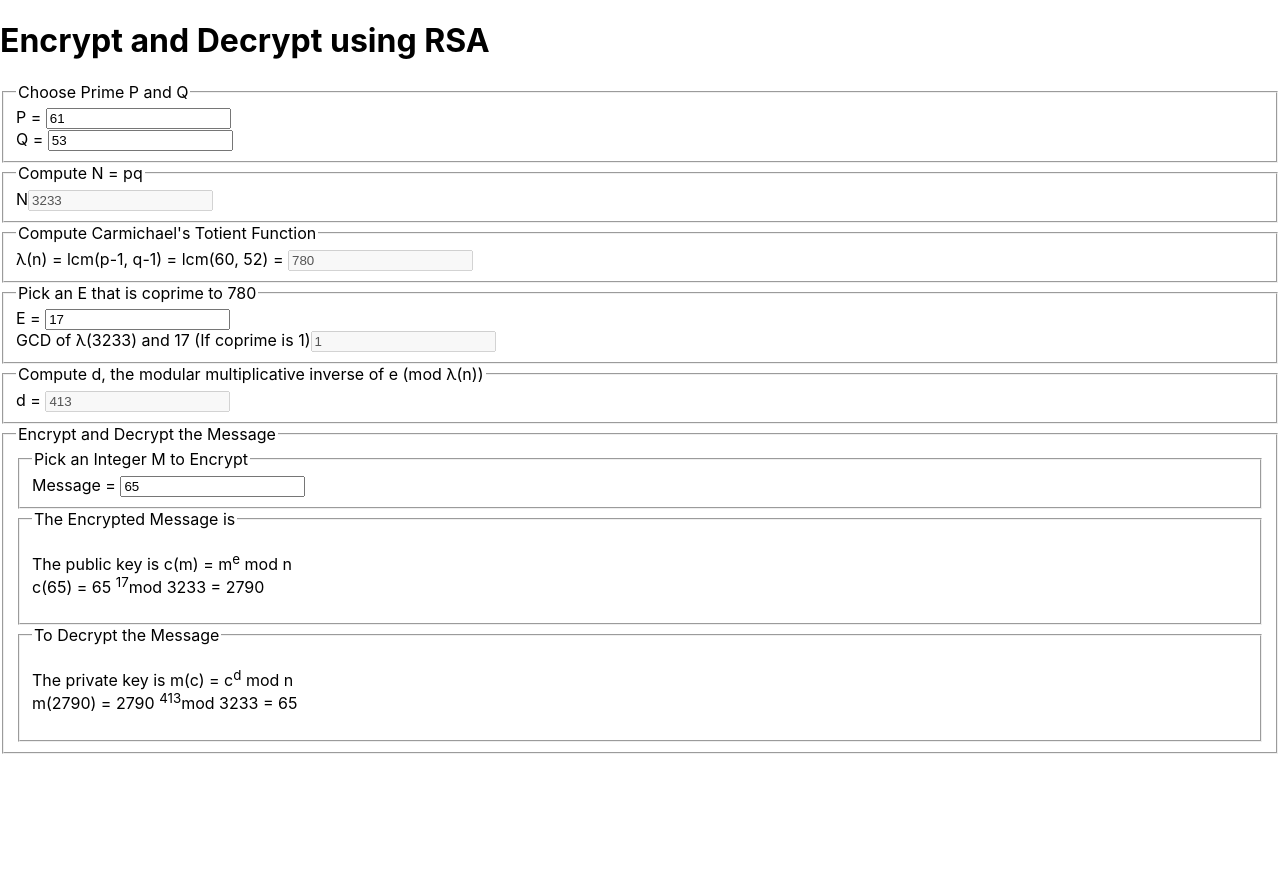
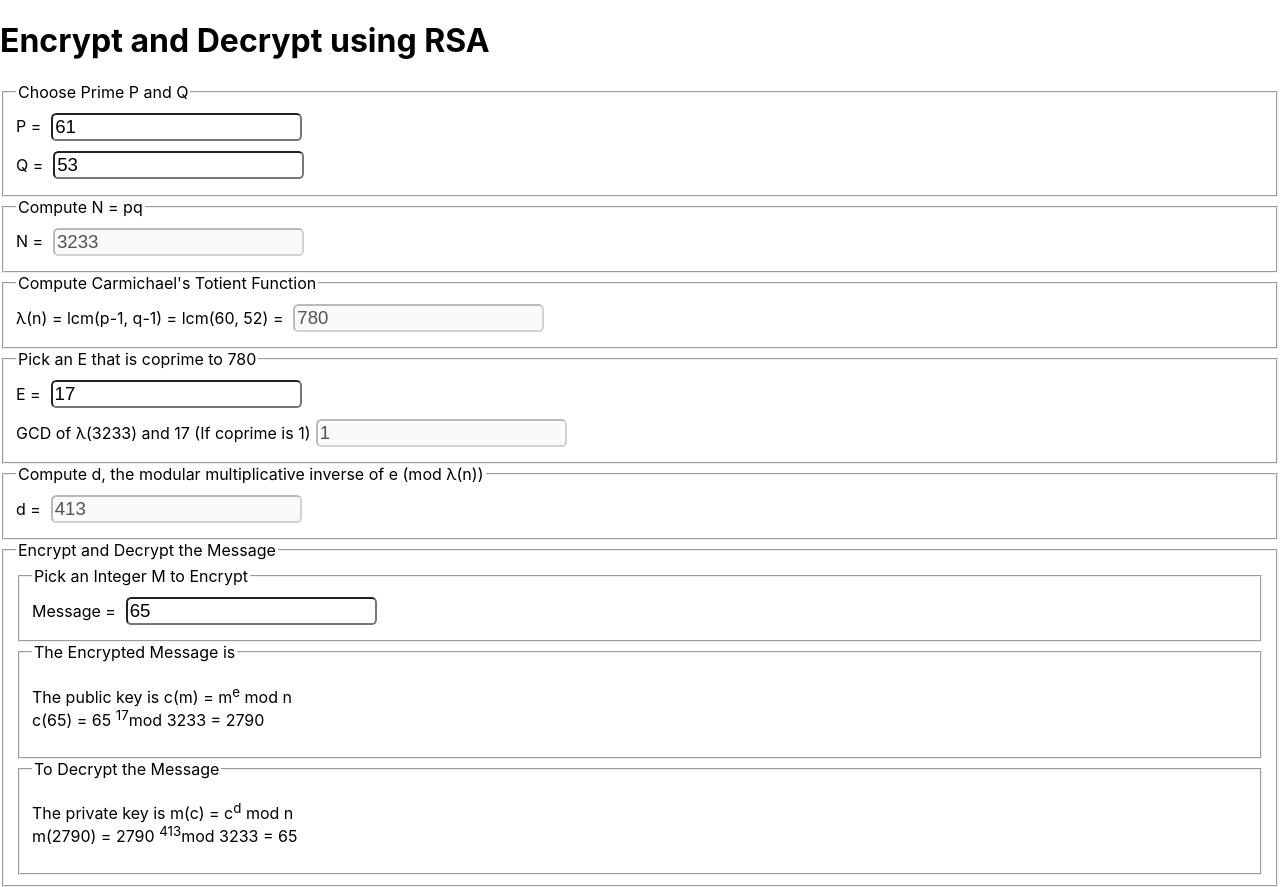
Before and after one commit to HSchmale16/RSA-React, a React (Create React App) app: page / in a window 1280 px wide. Before the commit the page ends 800 px from the top, so only its background shows below. Built offline with nearby package versions, Linux system fonts and the light colour scheme.

Commit message:
Some fixes to make it user friendly.

```diff
--- /dev/null
+++ b/src/App.css
@@ -0,0 +1,9 @@
+input {
+    font-size: 14pt;
+    border-radius: 4pt;
+    margin: 4pt;
+}
+
+.error {
+    border-color: red;
+}
--- a/src/App.js
+++ b/src/App.js
@@ -4,6 +4,18 @@
  */
 
 import React, {useReducer} from "react";
+import './App.css'
+
+
+function isPrime(n) {
+  for (let d = 2n; d <= n/2n; d++) {
+    console.log(d, n % d)
+    if (n % d === 0n) {
+      return false;
+    }
+  }
+  return true;
+}
 
 function gcd(a, b) {
   if (b === 0n) {
@@ -83,7 +95,8 @@ function RSAExample() {
     p: 61n,
     q: 53n,
     e: 17n,
-    m: 65n // nice!!! : the message
+    m: 65n, // nice!!! : the message
+    c: 0n,
   }
 
   const [inputValues, dispatchFormValue] = useReducer(
@@ -94,18 +107,25 @@ function RSAExample() {
   const {p, q, e, m} = inputValues;
   console.log(inputValues);
 
-  const n = p * q;
+  var n='?',p1='?',q1='?',totient='?',gcdETotient='?',d='?',c='?';
+  var m1 = '?';
 
-  const p1 = p - 1n;
-  const q1 = q - 1n;
+  if (p !== q && p !== 0n && q !== 0n) {
+    n = p * q;
 
-  const totient = lcm(p1, q1);
+    p1 = p - 1n;
+    q1 = q - 1n;
 
-  const gcdETotient = gcd(e, totient);
+    totient = lcm(p1, q1);
 
-  const d = inverse(e, totient);
+    gcdETotient = gcd(e, totient);
 
-  const c = powmod(m, e, n);
+    d = inverse(e, totient);
+
+    c = powmod(m, e, n);
+    m1 = powmod(c, d, n);
+  }
+
 
   /* React form bullshit */
 
@@ -127,7 +147,9 @@ function RSAExample() {
       <legend>Choose Prime P and Q</legend>
 
       <label htmlFor="p">P = </label>
-      <input name="p" value={p.toString()} onChange={reducerInputChange}/>
+      <input name="p"
+        className={isPrime(p) ? "" : "error"}
+        value={p.toString()} onChange={reducerInputChange}/>
 
       <br/>
 
@@ -137,7 +159,7 @@ function RSAExample() {
 
     <fieldset>
       <legend>Compute N = pq</legend>
-      <label htmlFor="n">N</label>
+      <label htmlFor="n">N = </label>
       <input name="n" value={n.toString()} disabled/>
     </fieldset>
 
@@ -197,7 +219,7 @@ function RSAExample() {
         <p>
           The private key is m(c) = c<sup>d</sup> mod n<br/>
             m({c.toString()}) = {c.toString()} <sup>{d.toString()}</sup>
-            mod {n.toString()} = {powmod(c, d, n).toString()}
+            mod {n.toString()} = {m1.toString()}
         </p>
       </fieldset>
 
```
